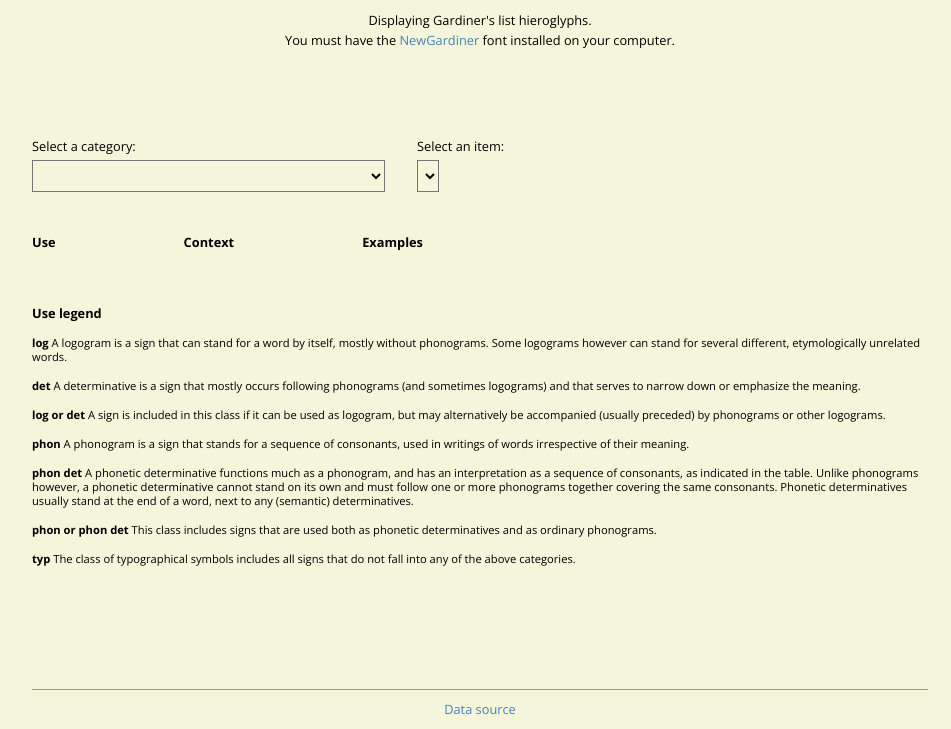
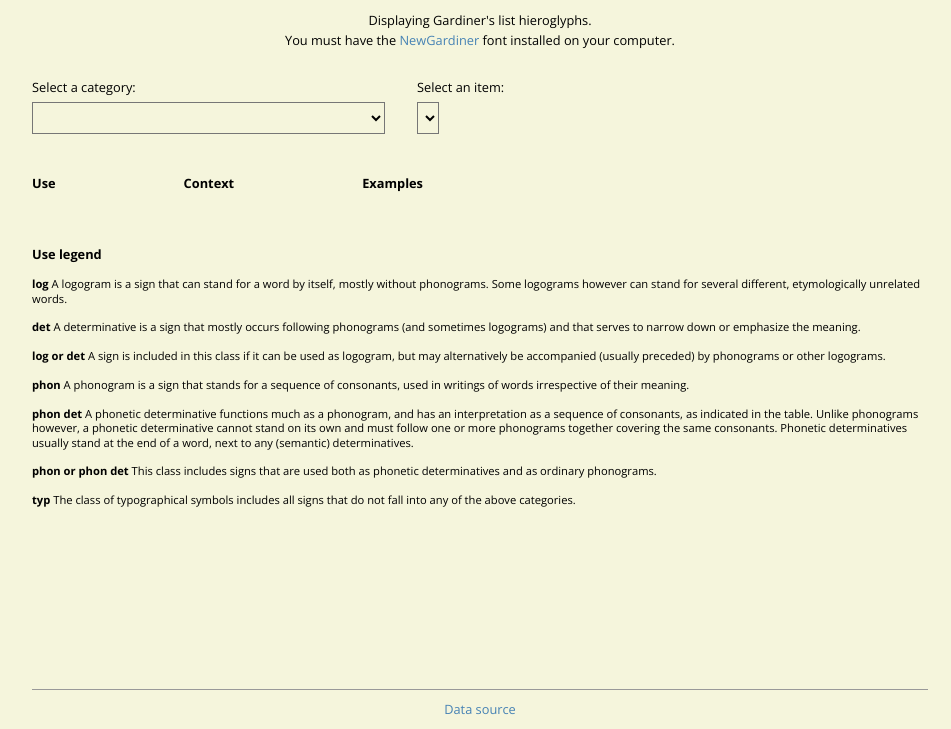
Before and after one commit to andreacorradi/hieroglyph-explorer, a website: page app/index.html in a window 1280 px wide. Shown: the part 71-800 px from the top of the page, without its empty margins (160-1111 px from the left). Drawn offline with nearby package versions, Linux system fonts and the light colour scheme.

Commit message:
layout fix

```diff
--- a/app/css/style.css
+++ b/app/css/style.css
@@ -55,11 +55,12 @@ select {
 
 .container {
 	display: flex;
-	justify-content: center;
+	justify-content: flex-start;
 	align-items: center;
 	flex-direction: column;
 	width: 70%;
 	height: 100%;
+	margin-top: 4rem;
 }
 
 .container > section {
```
